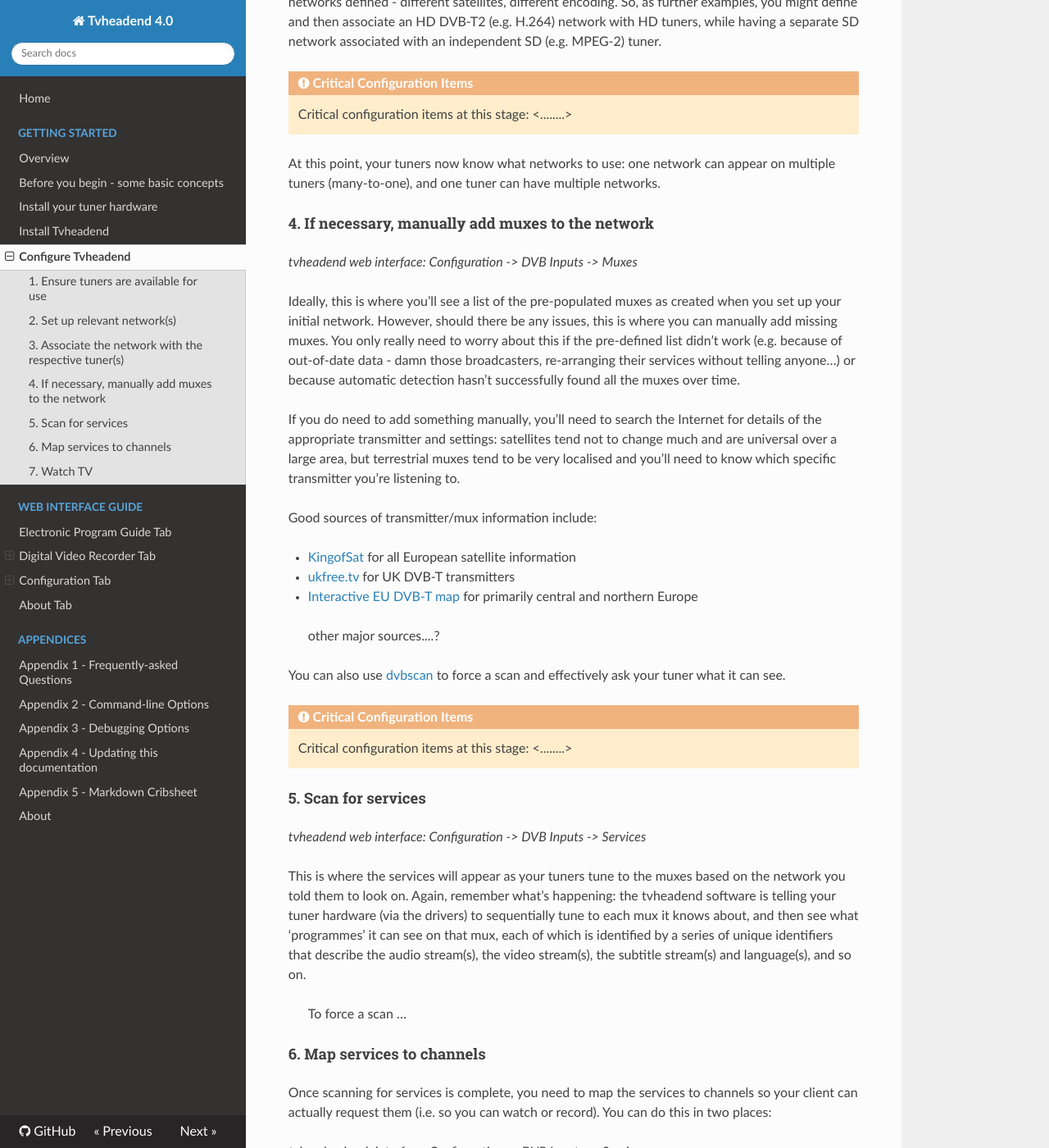
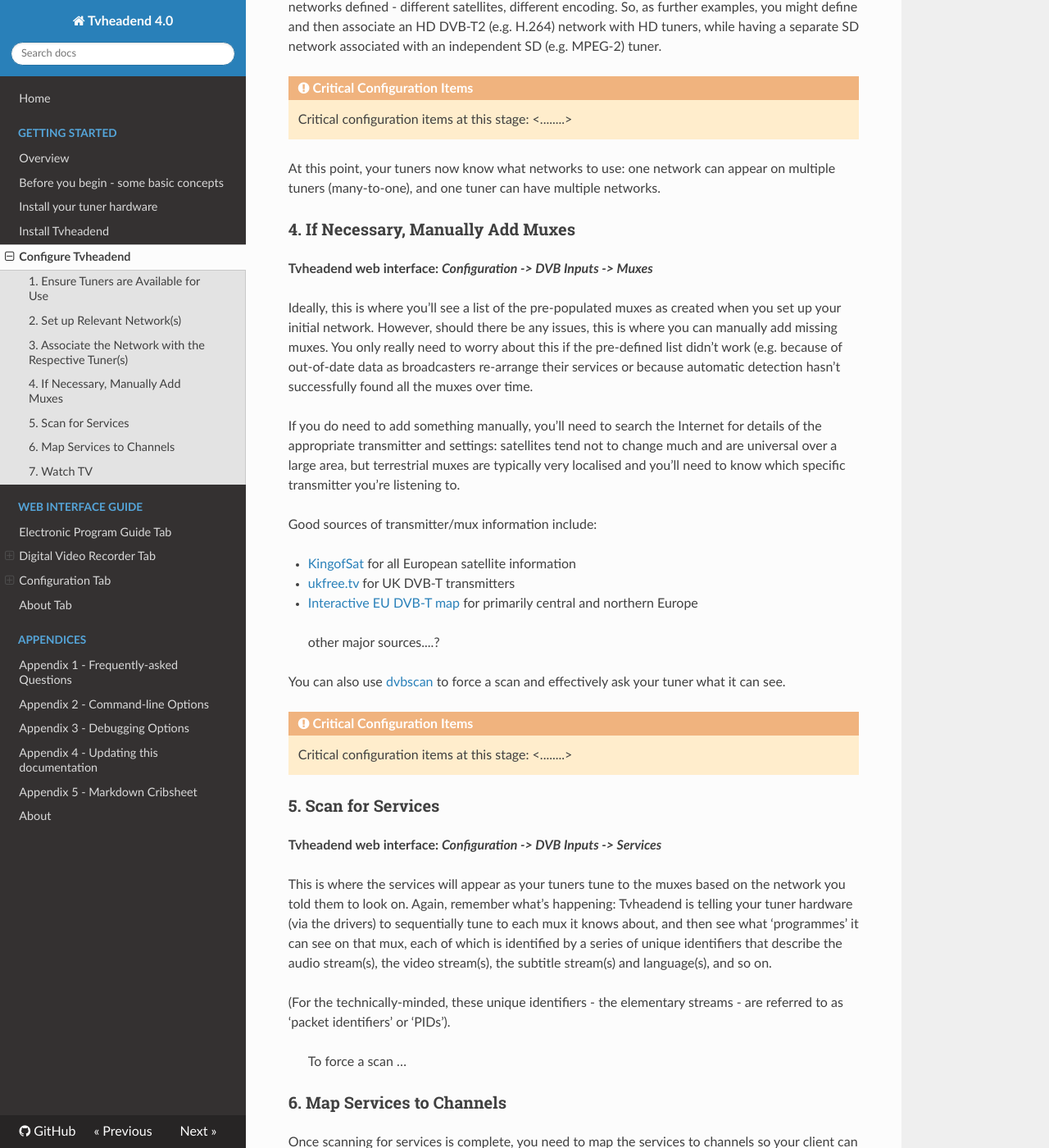
Before and after one commit to tvheadend/tvheadend-documentation, an MkDocs documentation site: the page built from docs/configure_tvheadend.md, in a window 1280 px wide and 1400 px high, scrolled down 1275 px. Shown: the whole window at 82% size. Built offline with MkDocs 1.6.1, drawn with Linux system fonts in a browser that asks for light colours; nearby versions of some CDN libraries; old or Windows-style settings are respelled for this version of MkDocs; some of the changed text lies outside the part shown.

Commit message:
General intro updates based on forum feedback

```diff
--- a/docs/configure_tvheadend.md
+++ b/docs/configure_tvheadend.md
@@ -1,58 +1,87 @@
 ##Configure Tvheadend
 
-This section gives a high-level overview of the steps needed to get Tvheadend up and running. For more detailed
-information, please consult the rest of this guide - much of it is arranged in the same order as the tabs on the
+This section gives a high-level overview of the steps needed to get Tvheadend
+up and running. For more detailed information, please consult the rest of
+this guide - much of it is arranged in the same order as the tabs on the
 Tvheadend interface so you know where to look.
 
-You can also consult the in-application help text, which mirrors this guide to a very great extent.
+You can also consult the in-application help text, which mirrors this guide
+to a very great extent.
 
-####1. Ensure tuners are available for use
+###1. Ensure Tuners are Available for Use
 
-*tvheadend web interface: _Configuration -> DVB Inputs -> TV Adapters_*
+**Tvheadend web interface: _Configuration -> DVB Inputs -> TV Adapters_**
 
-On this tab, you'll see a tree structure, with the Linux device list at the top level (e.g. `/dev/dvb/adapter0`)
+On this tab, you'll see a tree structure, with the Linux device list at the
+top level (e.g. `/dev/dvb/adapter0`)
 
 Individual tuners are then the next level down (e.g. `DiBcom 7000PC : DVB-T #0`)
 
-Click on each tuner that you want tvheadend to use, and ensure "Enabled" is checked in the 'Parameters' list
+Click on each tuner that you want Tvheadend to use, and ensure "Enabled"
+is checked in the 'Parameters' list
 
-If anything is obviously wrong at this point, you probably have a driver/firmware error which you'll need to resolve before going any further.
+If anything is obviously wrong at this point, you probably have a
+driver/firmware error which you'll need to resolve before going any further.
 
-####2. Set up relevant network(s)
+###2. Set up Relevant Network(s)
 
-*tvheadend web interface: _Configuration -> DVB Inputs -> Networks_*
+**Tvheadend web interface: _Configuration -> DVB Inputs -> Networks_**
 
-Create a network of the appropriate type here. You can have multiple networks of the same type as necessary, e.g. to have two DVB-T networks defined, one with HD muxes, one without.
+Create a network of the appropriate type here. You can have multiple networks
+of the same type as necessary, e.g. to have two DVB-T networks defined,
+one with HD muxes, one without.
 
-The creation process allows you to select from a series of pre-defined mux lists for common DVB sources. These are maintained outside of tvheadend, and are downloaded from linuxtv - but they do go out of date as broadcasters move services around and national authorities change entire pieces of spectrum. As such, you should try the pre-defined values, but you may need to add muxes manually.
+The creation process allows you to select from a series of pre-defined mux
+lists for common DVB sources. These are maintained outside of Tvheadend, and
+are downloaded from [linuxtv](http://git.linuxtv.org/cgit.cgi/dtv-scan-tables.git/)
+- but they do go out of date as broadcasters move services around and national
+authorities change entire pieces of spectrum. As such, you should try the
+pre-defined values, but you may need to add muxes manually.
 
 <div class="admonition warning">
 <p class="admonition-title">Critical Configuration Items</p>
 <p>Critical configuration items at this stage: <........></p>
 </div>
 
-####3. Associate the network with the respective tuner(s)
+###3. Associate the Network with the Respective Tuner(s)
 
-*tvheadend web interface: _Configuration -> DVB Inputs -> TV Adapters_*
+**Tvheadend web interface: _Configuration -> DVB Inputs -> TV Adapters_**
 
 Associate each of your tuners with the correct network through _Parameters -> Basic Settings_.
 
-This can be as simple or as complex as necessary. You may simply have, for example, a single DVB-S2 network defined and then associate this with all DVB-S2 tuners. Or, you might have multiple networks defined - different satellites, different encoding. So, as further examples, you might define and then associate an HD DVB-T2 (e.g. H.264) network with HD tuners, while having a separate SD network associated with an independent SD (e.g. MPEG-2) tuner.
+This can be as simple or as complex as necessary. You may simply have, for
+example, a single DVB-S2 network defined and then associate this with all
+DVB-S2 tuners. Or, you might have multiple networks defined - different
+satellites, different encoding. So, as further examples, you might define
+and then associate an HD DVB-T2 (e.g. H.264) network with HD tuners, while
+having a separate SD network associated with an independent SD (e.g. MPEG-2)
+tuner.
 
 <div class="admonition warning">
 <p class="admonition-title">Critical Configuration Items</p>
 <p>Critical configuration items at this stage: <........></p>
 </div>
 
-At this point, your tuners now know what networks to use: one network can appear on multiple tuners (many-to-one), and one tuner can have multiple networks.
+At this point, your tuners now know what networks to use: one network can
+appear on multiple tuners (many-to-one), and one tuner can have multiple
+networks.
 
-#### 4. If necessary, manually add muxes to the network
+### 4. If Necessary, Manually Add Muxes
 
-*tvheadend web interface: _Configuration -> DVB Inputs -> Muxes_*
+**Tvheadend web interface: _Configuration -> DVB Inputs -> Muxes_**
 
-Ideally, this is where you'll see a list of the pre-populated muxes as created when you set up your initial network. However, should there be any issues, this is where you can manually add missing muxes. You only really need to worry about this if the pre-defined list didn't work (e.g. because of out-of-date data - damn those broadcasters, re-arranging their services without telling anyone...) or because automatic detection hasn't successfully found all the muxes over time.
+Ideally, this is where you'll see a list of the pre-populated muxes as created
+when you set up your initial network. However, should there be any issues,
+this is where you can manually add missing muxes. You only really need to
+worry about this if the pre-defined list didn't work (e.g. because of
+out-of-date data as broadcasters re-arrange their services or because automatic
+detection hasn't successfully found all the muxes over time.
 
-If you do need to add something manually, you'll need to search the Internet for details of the appropriate transmitter and settings: satellites tend not to change much and are universal over a large area, but terrestrial muxes tend to be very localised and you'll need to know which specific transmitter you're listening to.
+If you do need to add something manually, you'll need to search the Internet
+for details of the appropriate transmitter and settings: satellites tend not
+to change much and are universal over a large area, but terrestrial muxes
+are typically very localised and you'll need to know which specific transmitter
+you're listening to.
 
 Good sources of transmitter/mux information include:
 
@@ -60,44 +89,61 @@
 
 * [ukfree.tv](http://www.ukfree.tv/maps/freeview) for UK DVB-T transmitters
 
-* [Interactive EU DVB-T map](http://www.dvbtmap.eu/mapmux.html) for primarily central and northern Europe
+* [Interactive EU DVB-T map](http://www.dvbtmap.eu/mapmux.html) for primarily
+central and northern Europe
 
 > other major sources....?
 
-You can also use [dvbscan](http://www.linuxtv.org/wiki/index.php/Dvbscan) to force a scan and effectively ask your tuner what it can see.
+You can also use [dvbscan](http://www.linuxtv.org/wiki/index.php/Dvbscan) to
+force a scan and effectively ask your tuner what it can see.
 
 <div class="admonition warning">
 <p class="admonition-title">Critical Configuration Items</p>
 <p>Critical configuration items at this stage: <........></p>
 </div>
 
-#### 5. Scan for services
+### 5. Scan for Services
 
-*tvheadend web interface: _Configuration -> DVB Inputs -> Services_*
+**Tvheadend web interface: _Configuration -> DVB Inputs -> Services_**
 
-This is where the services will appear as your tuners tune to the muxes based on the network you told them to look on. Again, remember what's happening: the tvheadend software is telling your tuner hardware (via the drivers) to sequentially tune to each mux it knows about, and then see what 'programmes' it can see on that mux, each of which is identified by a series of unique identifiers that describe the audio stream(s), the video stream(s), the subtitle stream(s) and language(s), and so on.
+This is where the services will appear as your tuners tune to the muxes based
+on the network you told them to look on. Again, remember what's happening:
+Tvheadend is telling your tuner hardware (via the drivers) to sequentially
+tune to each mux it knows about, and then see what 'programmes' it can see
+on that mux, each of which is identified by a series of unique identifiers
+that describe the audio stream(s), the video stream(s), the subtitle stream(s)
+and language(s), and so on.
+
+(For the technically-minded, these unique identifiers - the elementary streams
+- are referred to as 'packet identifiers' or 'PIDs').
 
 > To force a scan ...
 
-#### 6. Map services to channels
+### 6. Map Services to Channels
 
-Once scanning for services is complete, you need to map the services to channels so your client can actually request them (i.e. so you can watch or record). You can do this in two places:
+Once scanning for services is complete, you need to map the services to
+channels so your client can actually request them (i.e. so you can watch
+or record). You can do this in two places:
 
-*tvheadend web interface: _Configuration -> DVB Inputs -> Services_*
+**Tvheadend web interface: _Configuration -> DVB Inputs -> Services_**
 
-Press the "Map All" button
+Press the "Map All" button. Note the resultant dialog box that allows you
+to exclude some services from the mapping: this is covered in more detail
+later in this guide.
 
-*tvheadend web interface: _Configuration -> Channel/EPG -> Channels_*
+**Tvheadend web interface: _Configuration -> Channel/EPG -> Channels_**
 
-Press the "Map Services" button
+Press the "Map Services" button. Again, you can exclude services as you
+can for 'Map All', above.
 
 > Any explanation on how a channel can map to multiple services <......>
 
 > Anything about using bouquets
 
-#### 7. Watch TV
+### 7. Watch TV
 
-That's it - you're done. You should now have a working basic tvheadend installation with channels mapped and ready for use!
+That's it - you're done. You should now have a working basic Tvheadend
+installation with channels mapped and ready for use!
 
 As required, you may now wish to look into:
 
```
Also changed, not shown: docs/Before_you_begin.md (+49 -12 lines), docs/install_tuner_hardware.md (+24 -9 lines), docs/install_tvheadend.md (+14 -4 lines), docs/overview.md (+30 -2 lines).
